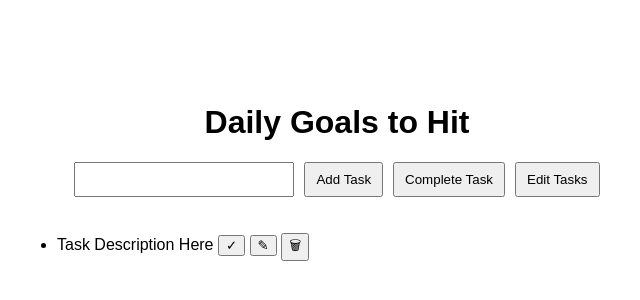
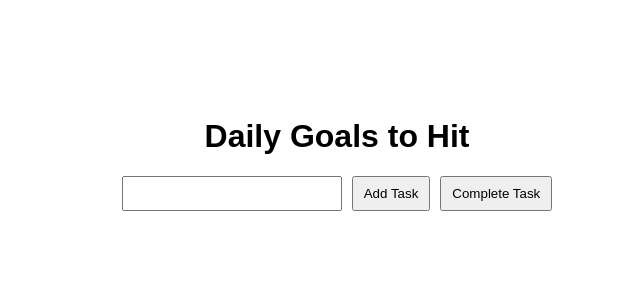
Before and after one commit to Aryan-Kumar117/DailyGoalsWebsite, a plain HTML site: page index.html in a window 1280 px wide. Shown: the part 248-548 px from the top of the page, without its empty margins (303-943 px from the left). Drawn offline with Linux system fonts and the light colour scheme.

Commit message:
Removed Placeholders

```diff
--- a/index.html
+++ b/index.html
@@ -12,15 +12,9 @@
             <input type="text" id="newTask" name="newTask">
             <button id="addTask">Add Task</button>
             <button id="compTask">Complete Task</button>
-            <button id="editTask">Edit Tasks</button>
         </div>
         <ul id="taskList">
-            <li class="task">
-                <span class="task-text">Task Description Here</span>
-                <button class="complete-button">✓</button>
-                <button class="edit-button">✎</button>
-                <button class="delete-btn">🗑</button>
-            </li>
+
         </ul>
     </div>
     <script src="app.js"></script>
--- a/style.css
+++ b/style.css
@@ -27,7 +27,7 @@
 }
 
 .input-area :hover{
-  background-color: gray;
+  background-color: rgb(235, 234, 235);
 }
 
 #taskList{
```
